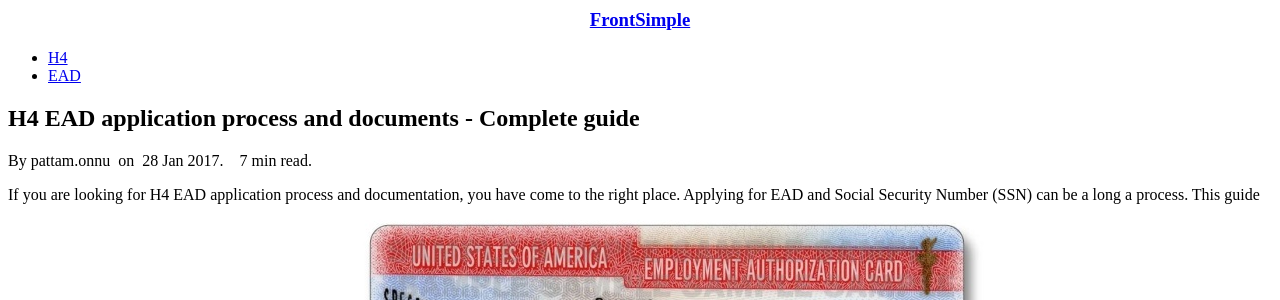
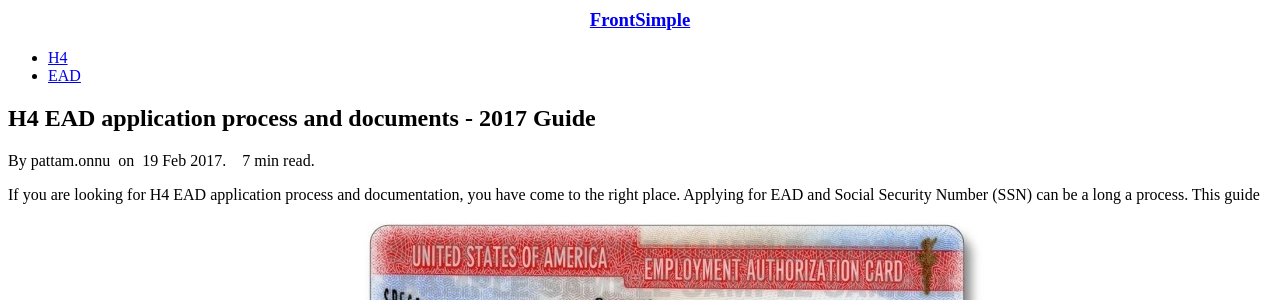
Before and after one commit to gitforwork2/gitforwork.github.io, a Jekyll site: the page built from _posts/2017-01-21-h4-ead-application.md, in a window 1280 px wide and 900 px high. Shown: the part 142-442 px from the top of the window. Built offline with Jekyll 4.4.1, drawn with Linux system fonts in a browser that asks for light colours; nearby versions of some CDN libraries; comment, search, counter and statistics services are not loaded.

Commit message:
Update 2017-01-21-h4-ead-application.md

```diff
--- a/_posts/2017-01-21-h4-ead-application.md
+++ b/_posts/2017-01-21-h4-ead-application.md
@@ -1,10 +1,10 @@
 ---
 layout: post
-title: H4 EAD application process and documents - Complete guide
-date: 2017-01-28
+title: H4 EAD application process and documents - 2017 Guide
+date: 2017-02-19
 tags: H4 EAD
 comments: true
-description: H4 Visa EAD documents and application. EAD for H4 - Complete guide
+description: H4 Visa EAD documents and application. EAD for H4 - Complete guide. 2017 Guide
 ---
 If you are looking for H4 EAD application process and documentation, you have come to the right place. Applying for EAD and Social Security Number (SSN) can be a long a process. This guide is to cover the steps for obtaining EAD work permit.
 ![H4-EAD-sample](/assets/images/posts/h4-ead-sample.jpg)
```
